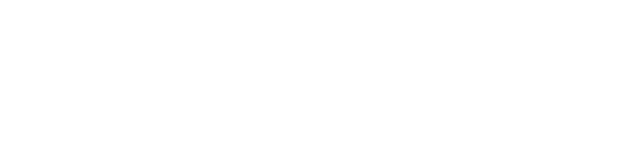
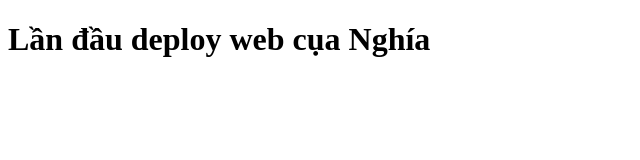
Before and after one commit to nghiahd147/Test-Github, a plain HTML site: page git.html in a window 1280 px wide. Shown: the whole page, without its empty margins (0-640 px from the left). Drawn offline with Linux system fonts and the light colour scheme.

Commit message:
update git

```diff
--- a/git.html
+++ b/git.html
@@ -6,6 +6,7 @@
     <title>Git</title>
 </head>
 <body>
+    <h1>Lần đầu deploy web cụa Nghía</h1>
     <!--
         Git là một hệ thống quản lý phiên bản phân tán (nghĩa là dùng để tạo ra các phiên bản khác nhau)
         Git cung cấp cho mỗi lập trình viên kho lưu trữ riêng chứa toàn bộ lịch sử thay đổi
```
